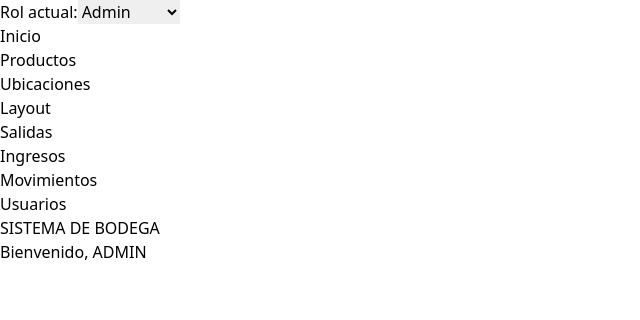
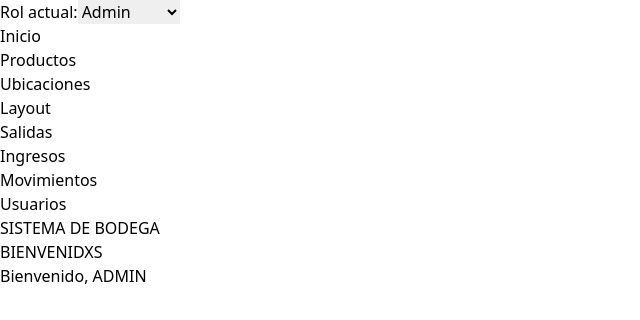
Before and after one commit to Mariovega14/Bodega-System, a React (Vite) app in the folder frontend/: page / in a window 1280 px wide. Shown: the top 320 px of the page, without its empty margins (0-640 px from the left). Built offline with nearby package versions, Linux system fonts and the light colour scheme.

Commit message:
Puse un bienvenidos en HOMEPAGE

```diff
--- a/frontend/src/pages/HomePage.jsx
+++ b/frontend/src/pages/HomePage.jsx
@@ -4,6 +4,7 @@
   return (
     <div className="p-8 text-center">
       <h1 className="text-4xl font-bold mb-4">SISTEMA DE BODEGA</h1>
+       <h1 className="text-4xl font-bold mb-4">BIENVENIDXS</h1>
       <p className="text-xl text-gray-700">
         Bienvenido, <span className="font-semibold">{rolUsuario.toUpperCase()}</span>
       </p>
```
